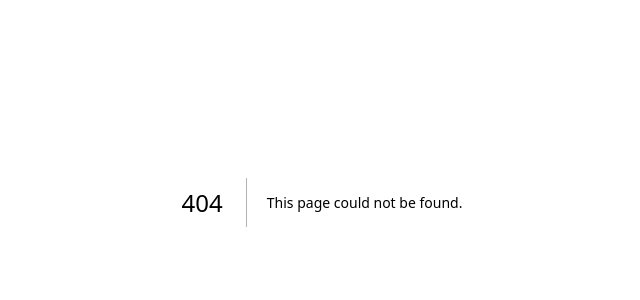
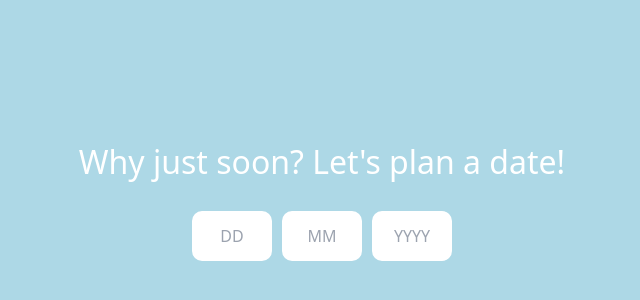
Before and after one commit to shivansh-13/Valen24, a Next.js app: page /DateInputPage in a window 1280 px wide. Before the commit this address had no page. Shown: the part 198-498 px from the top of the page, without its empty margins (318-958 px from the left). Built offline with nearby package versions, Linux system fonts and the light colour scheme.

Commit message:
added .gitignore, .next, and src/pages/DateInputPage.js

```diff
--- /dev/null
+++ b/src/pages/DateInputPage.js
@@ -0,0 +1,102 @@
+import React, { useState } from 'react';
+
+const DateInputPage = () => {
+    const [day, setDay] = useState('');
+    const [month, setMonth] = useState('');
+    const [year, setYear] = useState('');
+
+    const handleDayChange = (event) => {
+      setDay(event.target.value);
+    };
+
+    const handleMonthChange = (event) => {
+      setMonth(event.target.value);
+    };
+
+    const handleYearChange = (event) => {
+      setYear(event.target.value);
+    };
+    return (
+        <div
+            style={{
+                position: 'fixed',
+                top: 0,
+                left: 0,
+                width: '100%',
+                height: '100%',
+                backgroundColor: 'lightblue', // Adjust the background color as needed
+                display: 'flex',
+                flexDirection: 'column',
+                alignItems: 'center',
+                justifyContent: 'center',
+                opacity: 1,
+                transform: 'translateX(-100%)',  // Start with left positioning for slide-in effect
+                animation: 'fadeInSlideIn 1s forwards',  // Combined animation animation: 'slideInLeft 1s forwards',
+            }}
+        >
+            <h2 style={{ color: 'white', fontSize: '2em' }}>
+                Why just soon? Let's plan a date!
+            </h2>
+            {/* Add your date input fields or any other content for the new page */}
+
+
+
+      {/* Input boxes for day, month, and year */}
+      <div style={{ display: 'flex', marginTop: '20px' }}>
+        <input
+          type="text"
+          value={day}
+          onChange={handleDayChange}
+          style={inputBoxStyle}
+          placeholder="DD"
+        />
+        <input
+          type="text"
+          value={month}
+          onChange={handleMonthChange}
+          style={inputBoxStyle}
+          placeholder="MM"
+        />
+        <input
+          type="text"
+          value={year}
+          onChange={handleYearChange}
+          style={inputBoxStyle}
+          placeholder="YYYY"
+        />
+      </div>
+
+            <style jsx>{`
+                @keyframes fadeInSlideIn {
+                    from {
+                    opacity: 0;
+                    transform: translateX(-100%);
+                    }
+                    to {
+                    opacity: 1;
+                    transform: translateX(0);
+                    }
+                }
+            `}</style>
+
+        </div>
+    );
+};
+
+const inputBoxStyle = {
+    width: '80px',
+    height: '50px',
+    border: '2px solid white',
+    borderRadius: '10px',
+    margin: '5px',
+    display: 'flex',
+    alignItems: 'center',
+    justifyContent: 'center',
+    fontSize: '1em',
+    color: 'grey',
+    padding: '5px',
+    textAlign: 'center',  // Center the text within the input box
+  };
+
+
+export default DateInputPage;
--- a/src/pages/index.js
+++ b/src/pages/index.js
@@ -1,5 +1,7 @@
 import { useState, useEffect } from 'react';
 import Confetti from 'react-dom-confetti';
+import DateInputPage from './DateInputPage'; // Import the new component
+
 
 const ValentinePage = () => {
   const [yesButtonSize, setYesButtonSize] = useState(1);
@@ -7,6 +9,7 @@ const ValentinePage = () => {
   const [persuadeCount, setPersuadeCount] = useState(0);
   const [showNoButton, setShowNoButton] = useState(true);
   const [showThanks, setShowThanks] = useState(false);
+  const [showInputPage, setShowInputPage] = useState(false); // State for the new input page
 
   const [showLeftConfetti, setShowLeftConfetti] = useState(false);
 
@@ -15,6 +18,7 @@ const ValentinePage = () => {
       setTimeout(() => setShowLeftConfetti(true), 200);
     }
   }, [showThanks]);
+
 
   const persuadeTexts = [
     'Are you sure? ',
@@ -48,6 +52,10 @@ const ValentinePage = () => {
       // Trigger the "Thanks" animation
       setTimeout(() => setShowThanks(true), 100);
     }
+  };
+  const handleNextPage = () => {
+    // Show the input page when the user clicks the arrow button
+    setShowInputPage(true);
   };
 
 
@@ -102,7 +110,7 @@ const ValentinePage = () => {
             alignItems: 'center',
             justifyContent: 'center',
             opacity: 0,
-            animation: 'fadeIn 1s forwards',
+            animation: 'fadeIn 2s forwards',
           }}
         ><Confetti
             active={showLeftConfetti}
@@ -110,7 +118,7 @@ const ValentinePage = () => {
               angle: 90,
               spread: 360,
               startVelocity: 45,
-              elementCount: 140, // Adjust element count as needed
+              elementCount: 240, // Adjust element count as needed
               decay: 0.7,
             }}
           />
@@ -127,8 +135,26 @@ const ValentinePage = () => {
           <h2 style={{ color: 'darkslategray', fontSize: '2em' }}>
             Thanks for being my valentine! Will be seeing you soon! 🥰
           </h2>
+          <button
+            onClick={handleNextPage}
+            style={{
+              backgroundColor: 'violet',
+              color: 'white',
+              borderRadius: '100%',
+              paddingBottom: '30px',
+              marginTop: '15px',
+              paddingTop: '30px',
+              paddingRight: '40px',
+              paddingLeft: '40px',
+              cursor: 'pointer',
+              fontSize: '2em',
+            }}
+          >
+            ➔
+          </button>
         </div>
       )}
+      {showInputPage && <DateInputPage />} {/* Render the new input page component */}
 
       <div style={{ marginTop: 'auto', position: 'absolute', bottom: '0', width: '100%' }}>
         <p style={{ color: 'grey', fontSize: '15px' }}>
```
Also changed, not shown: 1 other file (tests, documents, lock files or other folders).
